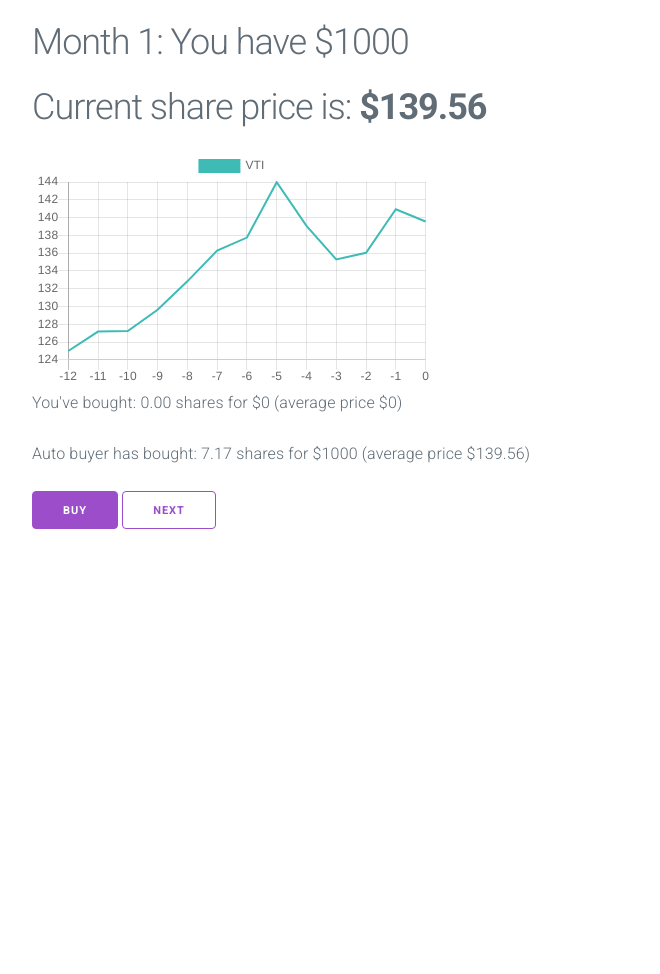
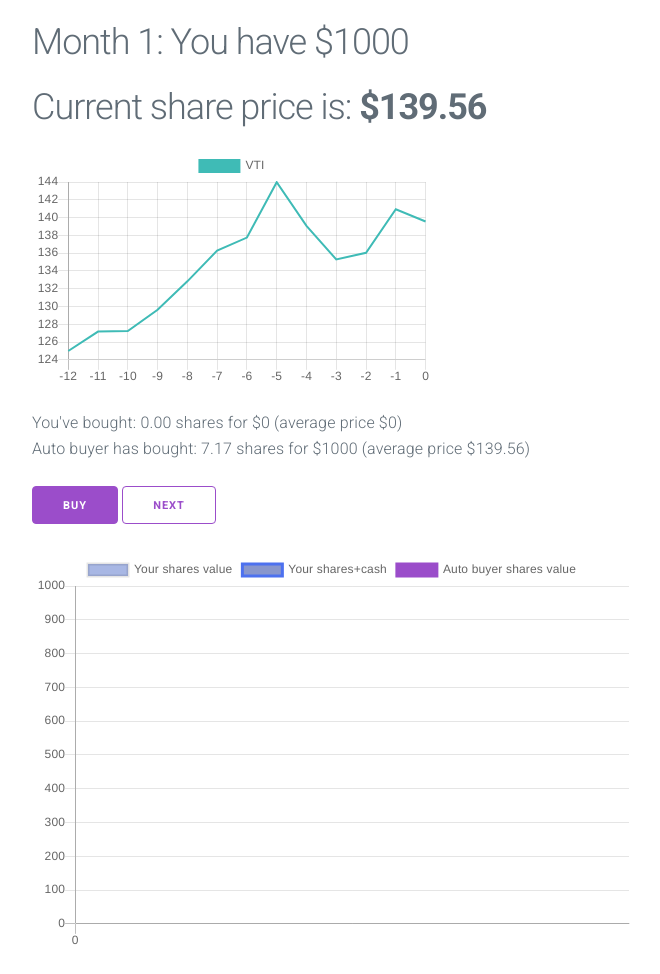
Before and after one commit to siyant/market-timing-simulator, a plain HTML site: page index.html in a window 1280 px wide. Shown: the whole page, without its empty margins (68-728 px from the left). Before the commit the page ends 800 px from the top, so only its background shows below. Drawn offline with nearby package versions, Linux system fonts and the light colour scheme.

Commit message:
Add user vs autobuyer asset history chart

```diff
--- a/index.html
+++ b/index.html
@@ -26,18 +26,22 @@
   <h2 id="cash"></h2>
   <h2 id="price"></h2>
 
-  <div class="chart-container" style="position: relative; height:240px; width:400px">
+  <div class="chart-container" style="position: relative; height:240px; width:400px; margin-bottom: 2rem;">
     <canvas id="priceChart"></canvas>
-</div>
+  </div>
 
-  <p id="status"></p>
-  <p id="autoStatus"></p>
-
+  <p>
+    <span id="status"></span><br>
+    <span id="autoStatus"></span>
+  </p>
 
   <button id="buy">Buy</button>
   <button id="next" class="button-outline">Next</button>
 
   <h4 id="result"></h4>
+  <div class="chart-container" style="position: relative; height:400px; width:600px">
+    <canvas id="assetChart"></canvas>
+  </div>
 </div>
 
   <script src="script.js"></script>
--- a/script.js
+++ b/script.js
@@ -13,8 +13,10 @@ const resultEl = document.getElementById("result")
 let stockPriceChart = null
 let previousStockDatePrice = []
 let stockDatePrice = []
+let assetChart = null
+let assetHistory = []
 
-let cash = CASH_UNIT
+let cash = 0
 let timeIndex = 0
 let currentPrice = null
 let numSharesBought = 0
@@ -103,26 +105,99 @@ function updatePriceChart() {
   }
 }
 
+function updateAssetChart() {
+  // [{month: 1, user: {cash, numShares, sharesValue}, auto: {numShares, sharesValue}}]
+
+  if (!assetChart) {
+    // init chart
+    var ctx = document.getElementById('assetChart')
+    assetChart = new Chart(ctx, {
+      type: 'line',
+      data: {
+        labels: assetHistory.map(d => d.month),
+        datasets: [{
+          label: "Your shares value",
+          data: assetHistory.map((d) => d.user.sharesValue),
+          fill: "origin",
+          lineTension: 0,
+          pointRadius: 0,
+          // borderColor: "#3FBBB6",
+          backgroundColor: "#a8b7e4",
+          // borderWidth: 2
+        }, {
+          label: "Your shares+cash",
+          data: assetHistory.map((d) => d.user.cash),
+          fill: 0,
+          lineTension: 0,
+          pointRadius: 0,
+          borderColor: "#4d71ef",
+          backgroundColor: "#8896cd",
+          borderWidth: 3
+        }, {
+          label: "Auto buyer shares value",
+          data: assetHistory.map((d) => d.auto.sharesValue),
+          lineTension: 0,
+          pointRadius: 0,
+          fill: false,
+          borderColor: "#9B4DCA",
+          borderWidth: 3
+        }]
+      },
+      options: {
+        responsive: true,
+        maintainAspectRatio: false,
+        tooltips: {
+          mode: 'index',
+          intersect: false,
+        },
+        scales: {
+          yAxes: [{
+            ticks: {
+              beginAtZero: true
+            }
+          }]
+        }
+      }
+    });
+  } else {
+    // update chart data
+    assetChart.data.labels = assetHistory.map(d => d.month)
+    assetChart.data.datasets[0].data = assetHistory.map((d) => d.user.sharesValue)
+    assetChart.data.datasets[1].data = assetHistory.map((d) => d.user.cash + d.user.sharesValue)
+    assetChart.data.datasets[2].data = assetHistory.map((d) => d.auto.sharesValue)
+    assetChart.update()
+  }
+}
+
+function setupMonth() {
+  cash += CASH_UNIT
+  currentPrice = stockDatePrice[timeIndex].price
+  autoNumSharesBought += CASH_UNIT/currentPrice
+  console.log(`Auto buyer bought ${(CASH_UNIT/currentPrice).toFixed(2)} shares`)
+
+  assetHistory.push({
+    month: timeIndex,
+    user: {cash: cash, numShares: numSharesBought, sharesValue: Math.round(numSharesBought*currentPrice)},
+    auto: {numShares: autoNumSharesBought, sharesValue: Math.round(autoNumSharesBought*currentPrice)}
+  })
+}
+
 function onGetCsv(csvText) {
   parseCsv(csvText)
-  currentPrice = stockDatePrice[timeIndex].price
-  autoNumSharesBought = CASH_UNIT/currentPrice
+  setupMonth()
   updateUi()
 
   buyEl.onclick = function() {
     cash -= CASH_UNIT
     console.log(`You bought ${(CASH_UNIT/currentPrice).toFixed(2)} shares`)
     numSharesBought += CASH_UNIT/currentPrice
+    assetHistory[timeIndex].user = { cash: cash, numShares: numSharesBought, sharesValue: Math.round(numSharesBought*currentPrice) }
     updateUi()
   }
 
   nextEl.onclick = function() {
     timeIndex += 1
-    currentPrice = stockDatePrice[timeIndex].price
-    autoNumSharesBought += CASH_UNIT/currentPrice
-    console.log(`Auto buyer bought ${(CASH_UNIT/currentPrice).toFixed(2)} shares`)
-
-    cash += CASH_UNIT
+    setupMonth()
     updateUi()
   }
 }
@@ -141,6 +216,7 @@ function updateUi() {
   priceEl.innerHTML = `Current share price is: <b>$${currentPrice}</b>`
 
   updatePriceChart()
+  updateAssetChart()
 
   if (timeIndex+1 === stockDatePrice.length) {
     nextEl.disabled = true
```
